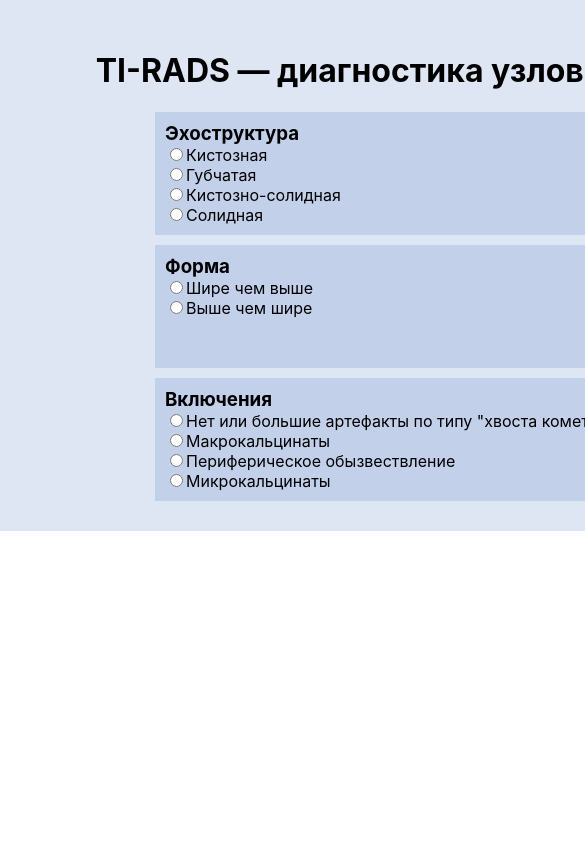
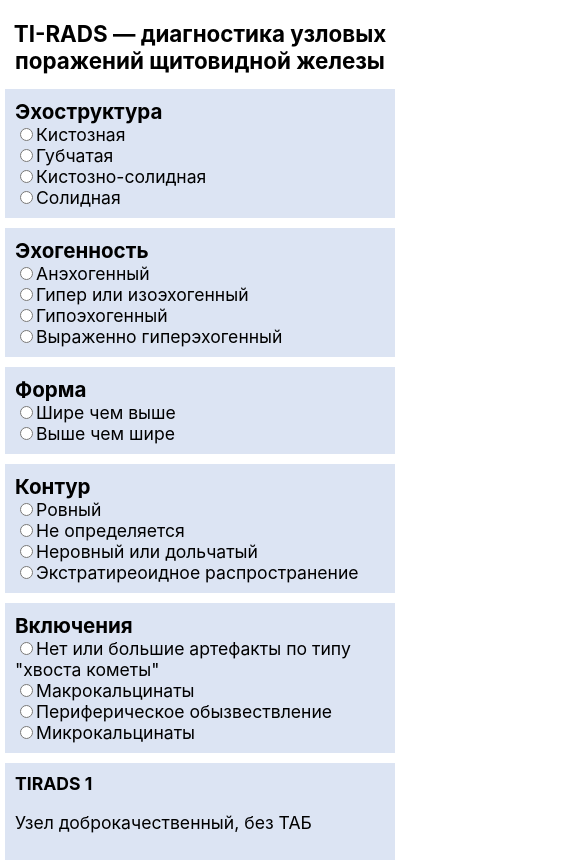
Before and after one commit to vadicusrad/acr-tirads, a React (Create React App) app: page / in a window 390 px wide. Shown: the top 865 px of the page, 585 px wide, since content can reach past the window. Before the commit the page ends 844 px from the top, so only its background shows below. Built offline with nearby package versions, Linux system fonts and the light colour scheme.

Commit message:
Added base adaptive

```diff
--- a/src/App.css
+++ b/src/App.css
@@ -1,17 +1,17 @@
 .app {
-  width: 1200px;
+  /* width: 1200px; */
   margin: 0 auto;
   padding: 30px;
-  background: rgba(102, 135, 197, 0.212);
+  /* background: rgba(102, 135, 197, 0.212); */
   display: flex;
   justify-content: center;
   align-items: center;
   flex-direction: column;
 }
-
-h3 {
-  margin: 0;
+h1 {
+  text-align: center;
 }
+h3,
 h4 {
   margin: 0;
 }
@@ -19,9 +19,8 @@ h4 {
 .nodeCriterion {
   display: flex;
   flex-direction: column;
-  width: 450px;
+  max-width: 470px;
   background: rgba(89, 127, 197, 0.212);
-
   padding: 10px;
 }
 
@@ -29,4 +28,21 @@ h4 {
   display: grid;
   grid-template-columns: 1fr 1fr;
   grid-gap: 10px;
+  font-size: 1.1rem;
 }
+
+@media screen and (max-width: 900px) {
+  .app {
+    width: 100%;
+    padding: 5px;
+  }
+
+  h1 {
+    text-align: center;
+    font-size: 1.4rem;
+  }
+  .node {
+    display: flex;
+    flex-direction: column;
+  }
+}
--- a/src/Components/NodeDescription/NodeDescription.js
+++ b/src/Components/NodeDescription/NodeDescription.js
@@ -3,14 +3,14 @@ function NodeDescription({ count }) {
   let descrText = "";
   if (count < 2) {
     tirads = 1;
-    descrText = "узел доброкачественный, без ТАБ";
+    descrText = "Узел доброкачественный, без ТАБ";
   } else if (count === 2) {
     tirads = 2;
-    descrText = "узел доброкачественный, без ТАБ";
+    descrText = "Узел доброкачественный, без ТАБ";
   } else if (count === 3) {
     tirads = 3;
     descrText =
-      "Вероятность рака мала, ТАБ при узле 2.5см и более,УЗ контроль при узле размером 1,5см и более";
+      "Вероятность рака мала, ТАБ при узле 2.5см и более, УЗ контроль при узле размером 1,5см и более";
   } else if (count >= 4 && count <= 6) {
     tirads = 4;
     descrText =
```
Also changed, not shown: src/logo.svg (deleted).
